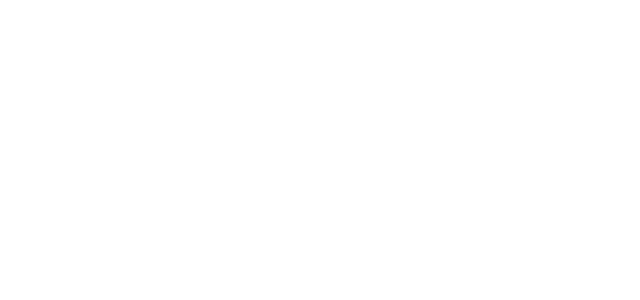
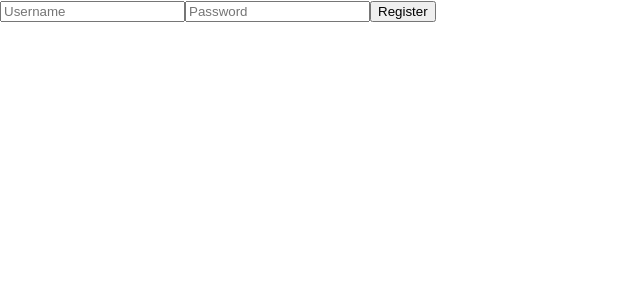
Before and after one commit to Wentao-7114/IMDb-Anime-Platform, a React (Create React App) app in the folder anime-dataset-analysis-platform/: page /Register in a window 1280 px wide. Before the commit this address had no page. Shown: the top 300 px of the page, without its empty margins (0-640 px from the left). Built offline with nearby package versions, Linux system fonts and the light colour scheme.

Commit message:
separate register page and login page

```diff
--- a/anime-dataset-analysis-platform/package.json
+++ b/anime-dataset-analysis-platform/package.json
@@ -16,7 +16,7 @@
     "react": "^18.2.0",
     "react-dom": "^18.2.0",
     "react-router-dom": "^6.18.0",
-    "react-scripts": "^3.0.1",
+    "react-scripts": "^5.0.1",
     "web-vitals": "^2.1.4"
   },
   "scripts": {
--- a/anime-dataset-analysis-platform/src/App.js
+++ b/anime-dataset-analysis-platform/src/App.js
@@ -48,6 +48,7 @@
 import React from 'react';
 import Login from './Login';
 import Home from './Home';
+import Register from './Register';
 import './App.css';
 import  { useState, useEffect } from 'react';
 
@@ -60,6 +61,7 @@
         <Routes>
           <Route path="/" element={<Home username={username} loggedIn={loggedIn} setLoggedIn={setLoggedIn}/>} />
           <Route path="/Login" element={<Login setLoggedIn={setLoggedIn} setEmail={setUsername} />} />
+          <Route path="/Register" element={<Register setLoggedIn={setLoggedIn} setEmail={setUsername} />} />
         </Routes>
       </BrowserRouter>
 
--- a/anime-dataset-analysis-platform/src/Home.js
+++ b/anime-dataset-analysis-platform/src/Home.js
@@ -20,6 +20,15 @@
         }
     }
 
+    const onRegisterButtonClick = () => {
+        if (loggedIn) {
+            localStorage.removeItem("user")
+            props.setLoggedIn(false)
+        } else {
+            navigate("/Register")
+        }
+    }
+
     return <div className="mainContainer">
         <div className={"titleContainer"}>
             <div>Welcome!</div>
@@ -33,6 +42,13 @@
                 type="button"
                 onClick={onButtonClick}
                 value={loggedIn ? "Log out" : "Log in"} />
+
+            <input
+                className={"inputButton"}
+                type="button"
+                onClick={onRegisterButtonClick}
+                value={"Register"} />
+
             {(loggedIn ? <div>
                 Your user account is {username}
             </div> : <div/>)}
--- /dev/null
+++ b/anime-dataset-analysis-platform/src/Register.js
@@ -0,0 +1,53 @@
+import React, { useState } from 'react';
+import axios from 'axios';
+
+function Register() {
+    const [username, setUsername] = useState('');
+    const [password, setPassword] = useState('');
+
+    const registerUser = async () => {
+        try {
+            const response = await axios.post('http://localhost:3001/api/register', {
+                username: username,
+                password: password
+            });
+
+            if (response.status === 201) {
+                alert('Registration successful');
+            } else {
+                alert('Registration failed');
+            }
+        } catch (error) {
+            alert('Error during registration');
+        }
+    };
+
+    const handleSubmit = (event) => {
+        event.preventDefault();
+        registerUser();
+    };
+
+    return (
+        <div>
+            <form onSubmit={handleSubmit}>
+                <input
+                    type="text"
+                    placeholder="Username"
+                    value={username}
+                    onChange={(e) => setUsername(e.target.value)}
+                    required
+                />
+                <input
+                    type="password"
+                    placeholder="Password"
+                    value={password}
+                    onChange={(e) => setPassword(e.target.value)}
+                    required
+                />
+                <button type="submit">Register</button>
+            </form>
+        </div>
+    );
+}
+
+export default Register;
```
Also changed, not shown: anime-dataset-analysis-platform/src/Login.js (+0 -72 lines), 1 other file (tests, documents, lock files or other folders).
